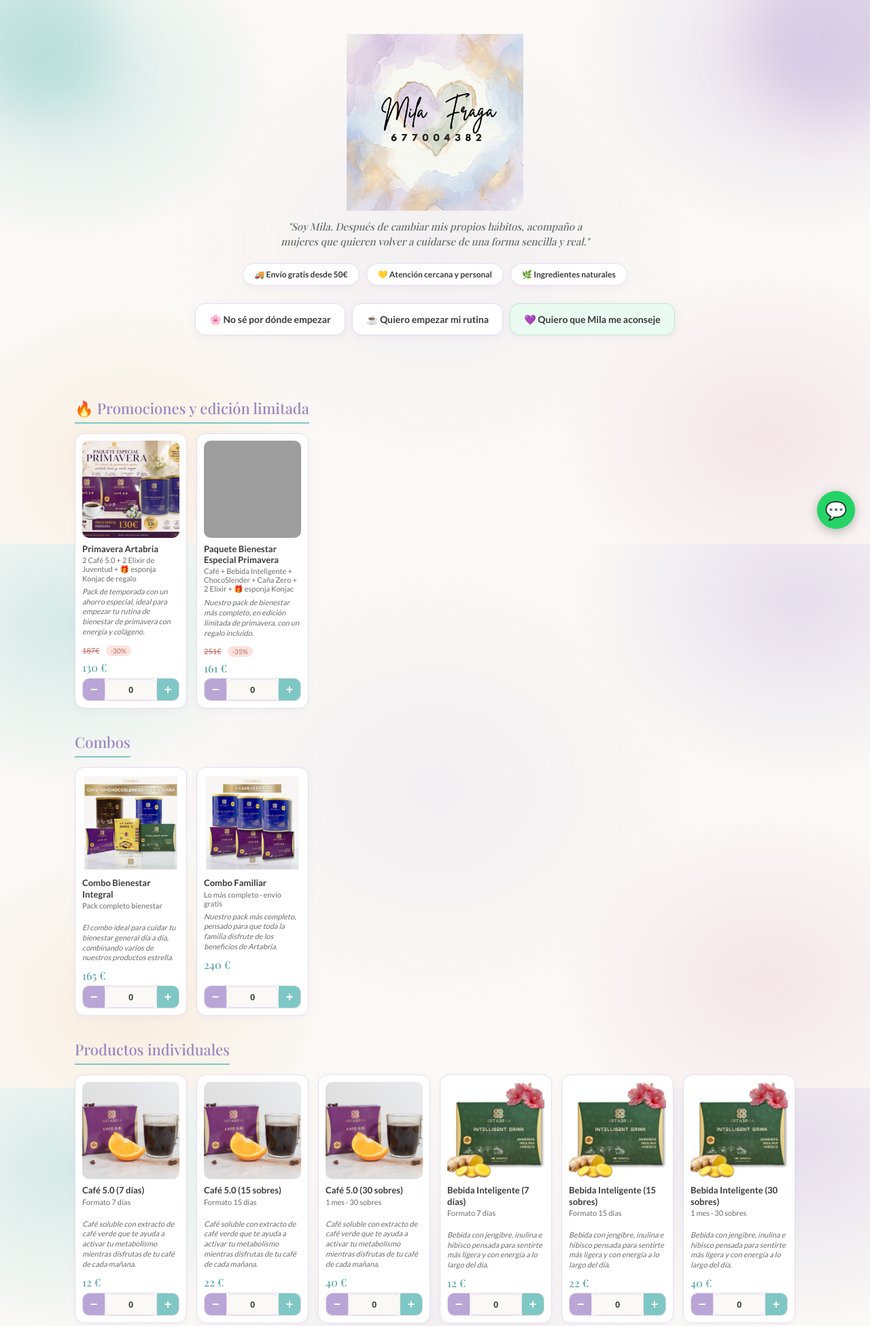
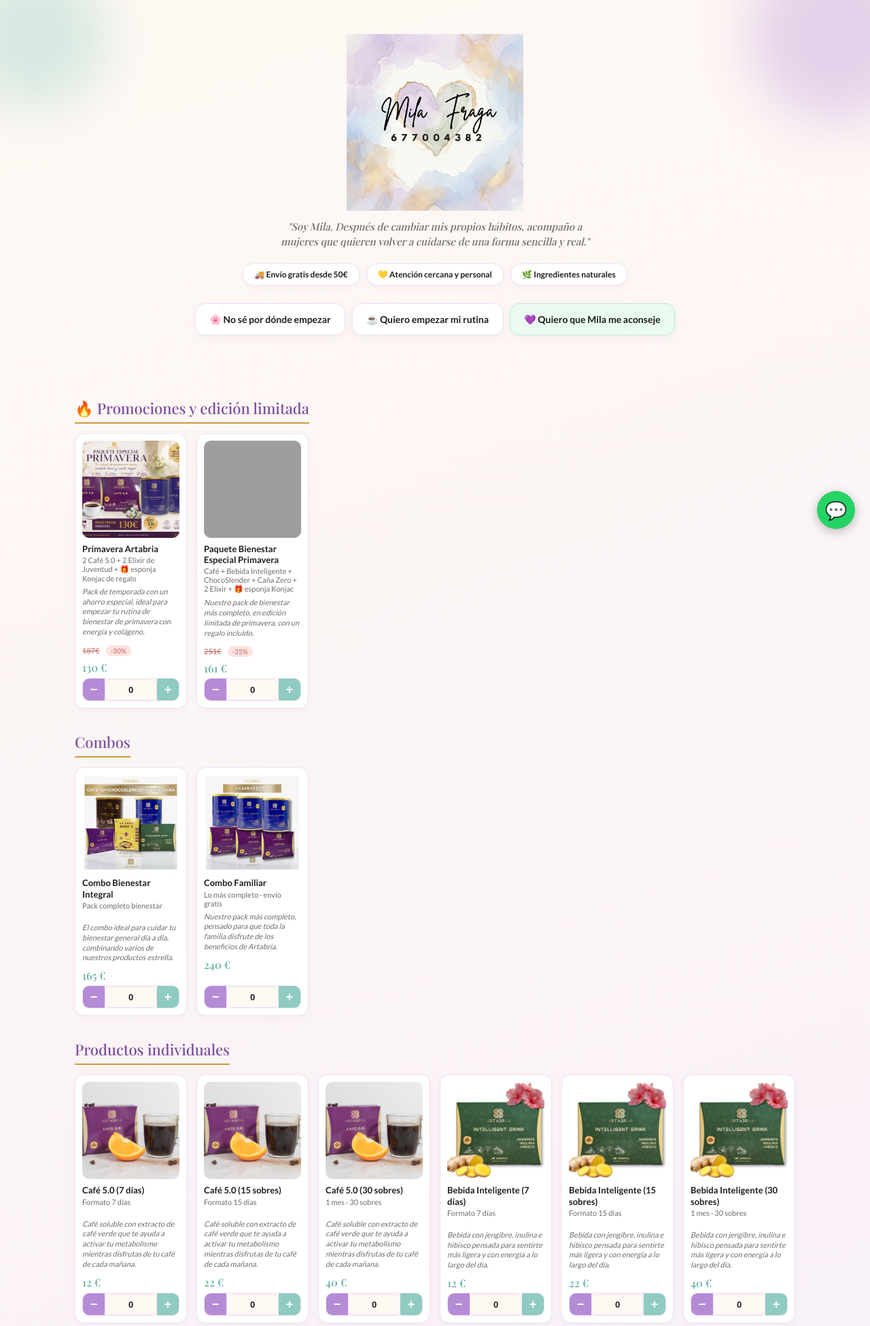
Before and after one commit to milafragaherrera2013-jpg/milafraga-app, a Flask app: page / in a window 1280 px wide. Shown: the top 1950 px of the page at 68% size. Run offline with Flask 3, Linux system fonts and the light colour scheme; some web fonts are replaced; grey boxes are pictures that could not be loaded.

Commit message:
Update style.css

```diff
--- a/static/css/style.css
+++ b/static/css/style.css
@@ -1,14 +1,15 @@
 @import url('https://fonts.googleapis.com/css2?family=Playfair+Display:ital,wght@0,500;0,700;1,600&family=Lato:wght@400;700&display=swap');
 
 :root {
-  --aqua: #7FC7C4;
-  --aqua-dark: #5AA8A5;
-  --lila: #B9A6D6;
-  --lila-dark: #9B84C2;
-  --crema: #FBF9F6;
-  --texto: #3A3A3A;
+  --aqua: #8FCBC0;
+  --aqua-dark: #5FAEA2;
+  --lila: #B68BD6;
+  --lila-dark: #7C4D9E;
+  --dorado: #C99A3B;
+  --crema: #FFF9F3;
+  --texto: #1C1C1C;
   --texto-suave: #6B6B6B;
-  --borde: #E4DEEF;
+  --borde: #EDE1F5;
 }
 
 * { box-sizing: border-box; }
@@ -17,15 +18,8 @@ body {
   margin: 0;
   font-family: 'Lato', sans-serif;
   color: var(--texto);
-  background-color: #FBF9F6;
-  background-image:
-    radial-gradient(ellipse 500px 400px at 8% 15%, rgba(127,199,196,0.30) 0%, transparent 60%),
-    radial-gradient(ellipse 550px 450px at 92% 10%, rgba(185,166,214,0.32) 0%, transparent 60%),
-    radial-gradient(ellipse 480px 400px at 15% 85%, rgba(240,197,143,0.22) 0%, transparent 60%),
-    radial-gradient(ellipse 520px 420px at 88% 80%, rgba(212,150,178,0.20) 0%, transparent 60%),
-    radial-gradient(ellipse 600px 500px at 50% 45%, rgba(185,166,214,0.12) 0%, transparent 65%);
-  background-attachment: fixed;
-  background-repeat: no-repeat;
+  background-color: var(--crema);
+  background-image: linear-gradient(160deg, #FFF9F3 0%, #F7EEFB 60%, #FFF9F3 100%);
   min-height: 100vh;
 }
 
@@ -314,7 +308,7 @@ table.pedidos tr:last-child td { border-bottom: none; }
   color: var(--lila-dark);
   margin: 34px 0 14px;
   padding-bottom: 6px;
-  border-bottom: 2px solid var(--aqua);
+  border-bottom: 2px solid var(--dorado);
   display: inline-block;
 }
 
```
